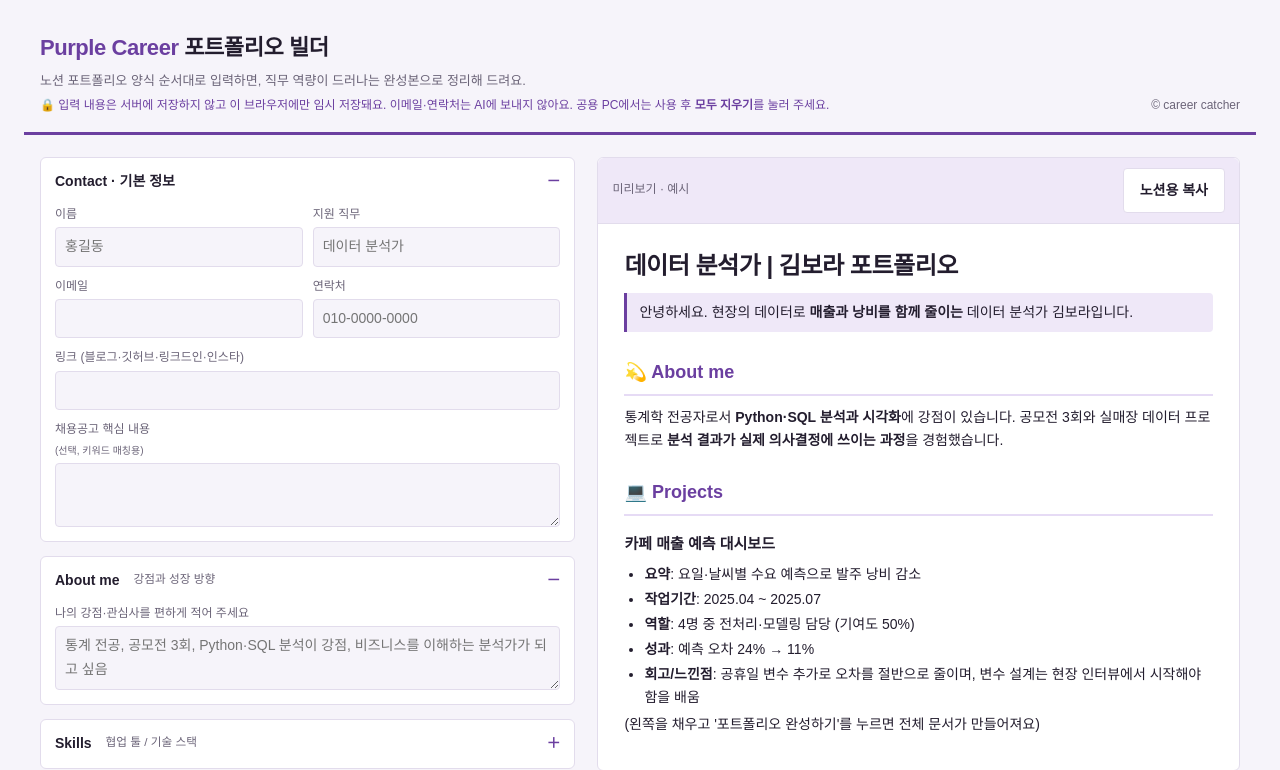
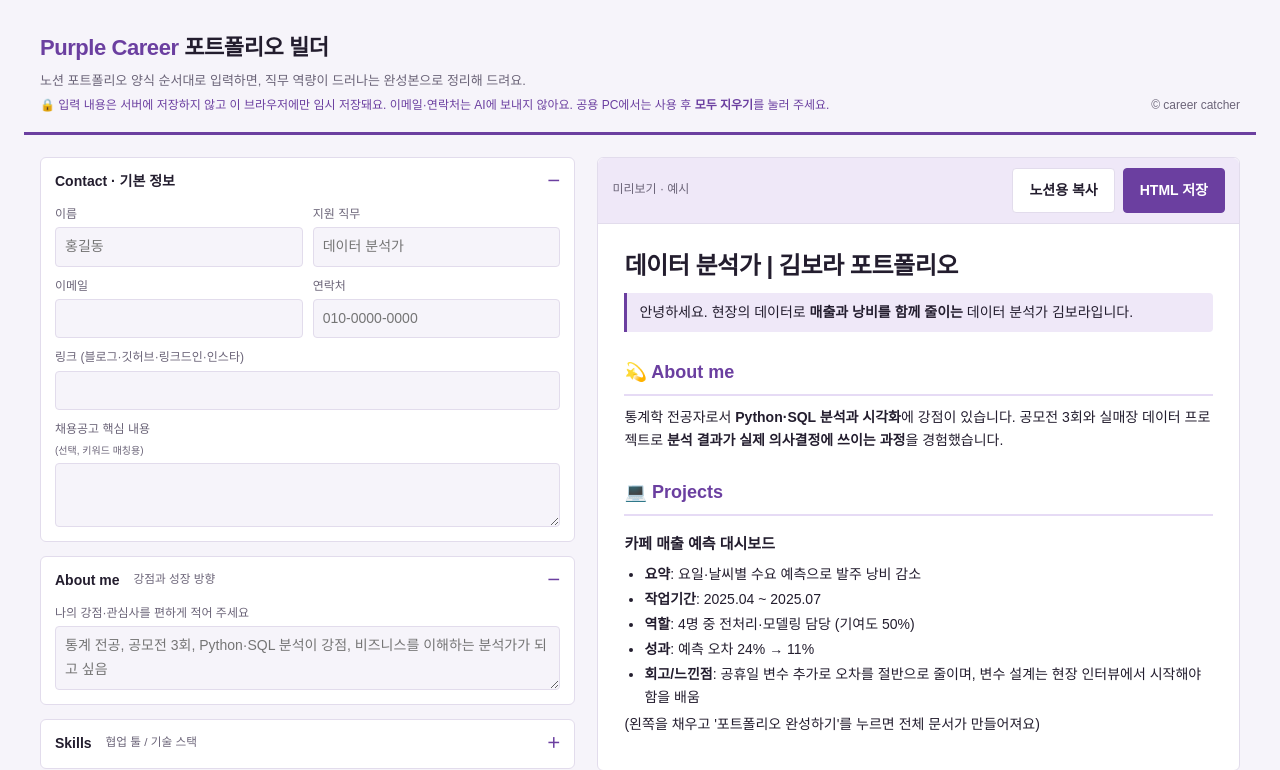
Before and after one commit to eunkyoungAn/-, a Python web app: template templates/portfolio-builder.html in a window 1280 px wide. Shown: the top 770 px of the page. Run offline with Jinja, Linux system fonts and the light colour scheme; the template is opened without the code that fills it, so the values that code supplies are empty.

Commit message:
Portfolio builder: save finished portfolio as styled HTML file
Co-Authored-By: Claude Opus 5.5 <noreply@anthropic.com>
Claude-Session: https://claude.ai/code/session_01VAZAmnGtE52KVJD2yJDBoU

```diff
--- a/templates/portfolio-builder.html
+++ b/templates/portfolio-builder.html
@@ -166,7 +166,7 @@ input:focus,textarea:focus,select:focus,button:focus-visible,summary:focus-visib
   <section class="out" aria-live="polite">
     <div class="out-h">
       <span class="status" id="st">미리보기 · 예시</span>
-      <button type="button" class="btn" id="copy">노션용 복사</button>
+      <span class="actions"><button type="button" class="btn" id="copy">노션용 복사</button><button type="button" class="btn primary" id="savehtml">HTML 저장</button></span>
     </div>
     <div class="doc" id="doc"></div>
     <p class="note" id="na" hidden>이메일·연락처는 프롬프트에서 빠져 있어요. 완성본의 [[EMAIL]], [[PHONE]] 자리에 직접 넣어 주세요. 복사된 프롬프트를 <a href="https://claude.ai" target="_blank" rel="noopener">Claude</a> 또는 <a href="https://chatgpt.com" target="_blank" rel="noopener">ChatGPT</a>에 붙여넣으면 노션 양식대로 완성본이 나와요. 결과를 노션에 붙여넣으세요.</p>
@@ -392,6 +392,36 @@ async function viaApi(key){
   }catch(err){$("st").textContent=err.name==="AbortError"?"취소했어요":(err.message||"생성에 실패했어요.")}
   finally{$("go").disabled=false}
 }
+const dlP=window.claude?.use?window.claude.use("downloads"):Promise.resolve(null);
+function htmlDoc(){
+  const title=($("doc").querySelector("h1")?.textContent||(($("role").value||"")+" 포트폴리오")).trim();
+  const css=`:root{--bg:#fff;--fg:#231d2e;--muted:#6b6478;--line:#e2dcec;--accent:#6b3fa0;--soft:#efe8f8;--chip:#e6dbf5}
+@media (prefers-color-scheme:dark){:root{--bg:#16131c;--fg:#ece7f4;--muted:#a69eb5;--line:#352d42;--accent:#b591e6;--soft:#2a2236;--chip:#3a2d4d}}
+*{box-sizing:border-box}body{margin:0;background:var(--bg);color:var(--fg);font-family:"Malgun Gothic","맑은 고딕","Apple SD Gothic Neo","Noto Sans KR",sans-serif;font-size:15px;line-height:1.7}
+main{max-width:860px;margin:0 auto;padding:48px max(20px,env(safe-area-inset-left,0px)) 64px}
+header.band{border-top:6px solid var(--accent)}
+h1{font-size:30px;margin:0 0 10px;letter-spacing:-.02em}
+h2{font-size:20px;margin:40px 0 14px;padding-bottom:8px;border-bottom:2px solid var(--chip);color:var(--accent)}
+h3{font-size:17px;margin:22px 0 8px}
+blockquote{margin:12px 0 18px;padding:14px 18px;background:var(--soft);border-left:4px solid var(--accent);border-radius:0 6px 6px 0;font-size:16px}
+ul{padding-left:22px}li{margin:3px 0}
+.tw{overflow-x:auto}table{border-collapse:collapse;width:100%;font-size:14px;margin:8px 0}
+th,td{border:1px solid var(--line);padding:8px 10px;text-align:left;vertical-align:top}th{background:var(--soft)}
+hr{border:0;border-top:1px solid var(--line);margin:28px 0}
+.need{background:var(--chip);color:var(--accent);font-size:12px;padding:1px 6px;border-radius:3px}
+footer{color:var(--muted);font-size:12px;margin-top:48px;border-top:1px solid var(--line);padding-top:14px}
+@media print{body{background:#fff;color:#000}h2{break-after:avoid}h3{break-after:avoid}}`;
+  const e=t=>t.replace(/[&<>"]/g,c=>({"&":"&amp;","<":"&lt;",">":"&gt;",'"':"&quot;"}[c]));
+  return `<!doctype html><html lang="ko"><head><meta charset="utf-8"><meta name="viewport" content="width=device-width,initial-scale=1"><title>${e(title)}</title><style>${css}</style></head><body><header class="band"></header><main>${$("doc").innerHTML}<footer>Made with CareerCatcher Portfolio Builder · purple-career</footer></main></body></html>`;
+}
+$("savehtml").onclick=async()=>{
+  if($("doc").querySelector("pre")||!$("doc").textContent.trim()){$("st").textContent="먼저 포트폴리오를 완성해 주세요.";return}
+  const html=htmlDoc();const fname=(($("name").value||"my")+"_portfolio.html").replace(/[\\/:*?"<>|\s]+/g,"_");
+  const dl=await dlP;
+  if(dl){try{await dl.save({filename:fname,data:html});$("st").textContent="HTML 파일을 저장했어요"}catch(e){$("st").textContent="저장을 취소했어요"}return}
+  try{const u=URL.createObjectURL(new Blob([html],{type:"text/html"}));const a=document.createElement("a");a.href=u;a.download=fname;document.body.appendChild(a);a.click();a.remove();setTimeout(()=>URL.revokeObjectURL(u),1000);$("st").textContent="HTML 파일을 저장했어요 · 브라우저로 열어 보세요"}
+  catch(e){$("st").textContent="이 환경에서는 저장할 수 없어요"}
+};
 $("copy").onclick=async()=>{
   try{await navigator.clipboard.writeText(md);$("st").textContent="복사했어요 · 노션에 붙여넣으면 서식이 적용돼요"}
   catch(e){const r=document.createRange();r.selectNodeContents($("doc"));const s=getSelection();s.removeAllRanges();s.addRange(r);$("st").textContent="선택됨 · Ctrl+C로 복사하세요"}
```
Also changed, not shown: downloads/careercatcher-portfolio-builder.html (+31 -1 lines), site/index.html (+31 -1 lines).
